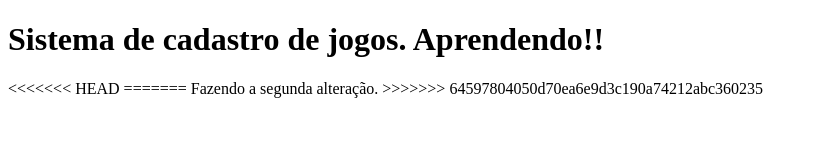
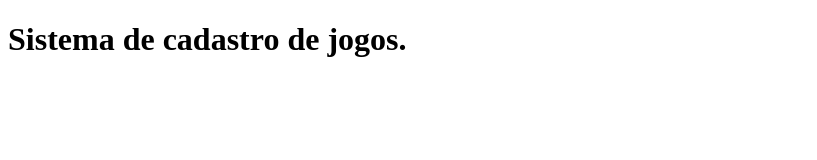
Before and after one commit to Monaraalmeida/sistema-de-cadastro, a plain HTML site: page index.html in a window 1280 px wide. Shown: the whole page, without its empty margins (0-817 px from the left). Drawn offline with Linux system fonts and the light colour scheme.

Commit message:
Voltando o código.

```diff
--- a/index.html
+++ b/index.html
@@ -7,11 +7,6 @@
     <title>Meus jogos</title>
 </head>
 <body>
-    <h1>Sistema  de cadastro de jogos. Aprendendo!!</h1>
+    <h1>Sistema  de cadastro de jogos.</h1>
 </body>
 </html>
-<<<<<<< HEAD
-=======
-
-Fazendo a segunda alteração.
->>>>>>> 64597804050d70ea6e9d3c190a74212abc360235
```
